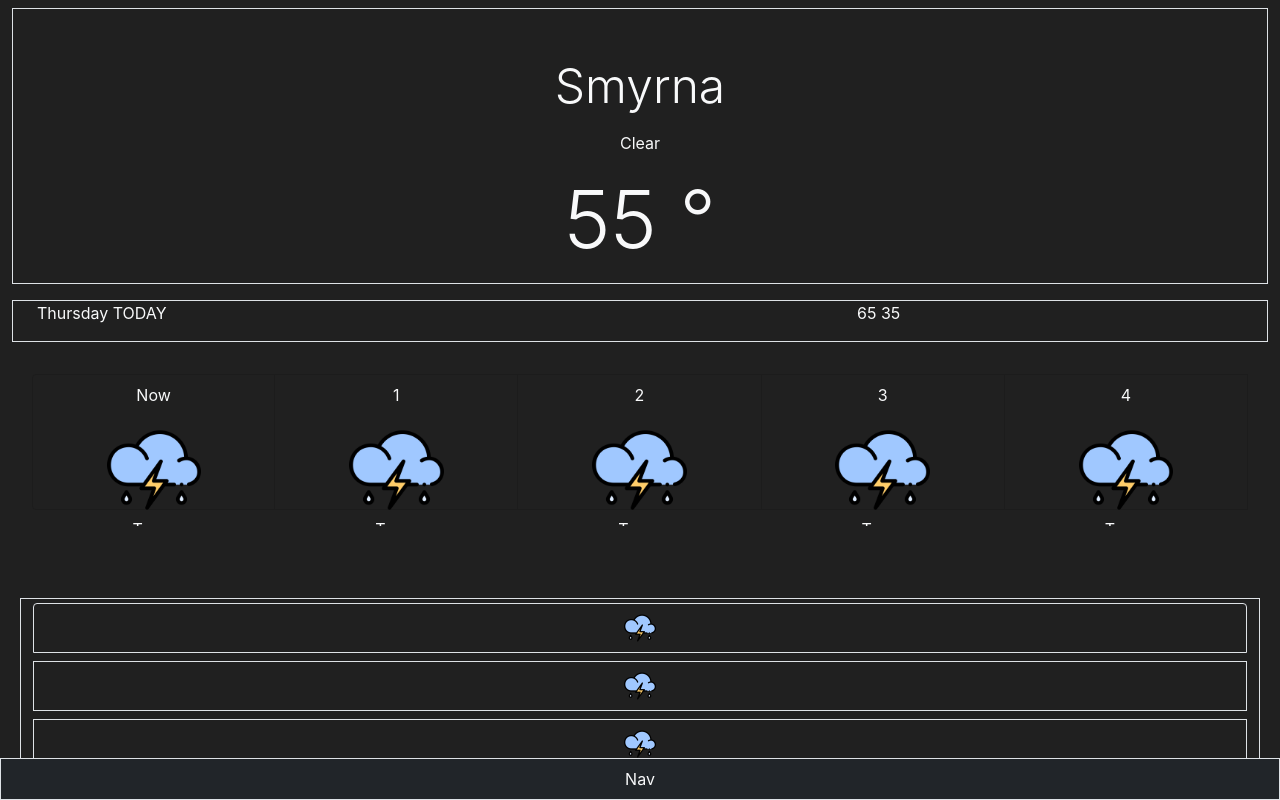
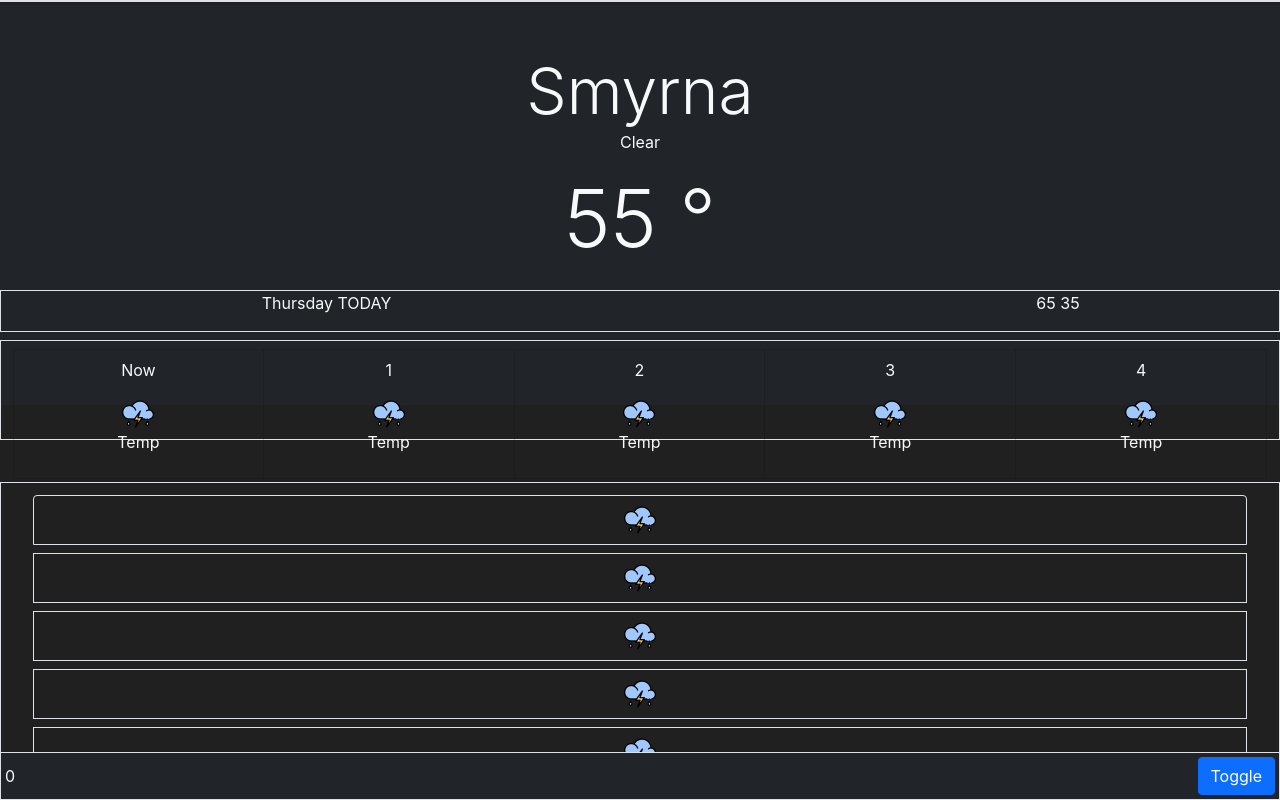
Before and after one commit to profhall/react-weather-app, a React (Create React App) app: page / in a window 1280 px wide. Built offline with nearby package versions, Linux system fonts and the light colour scheme.

Commit message:
working to perfect scrolling with fixed divs

```diff
--- a/src/comps/LocationPage/LocationPage.js
+++ b/src/comps/LocationPage/LocationPage.js
@@ -1,5 +1,5 @@
-import React, { useState } from 'react';
-import { Container, Row, Col, Navbar, ListGroup } from 'react-bootstrap';
+import React, { useState, useEffect,useRef } from 'react';
+import { Container, Row, Collapse,Col, Button, Navbar, ListGroup } from 'react-bootstrap';
 import TestIcon from  "../../images/thunderstorm.png"
 
 
@@ -14,14 +14,44 @@ const LocationPage = () => {
     const [rain, setRain] = useState(88)
     const [humidity, setHumid] = useState(66)
     // const [hourlyForecast, setHourlyForecast] = useState({"high":65,"low":35})
+    const [open, setOpen] = useState(true);
+
+    const prevScrollY = useRef(0);
+    const [goingUp, setGoingUp] = useState(false);
+    const [currentY, setY]= useState(0)
+
+    useEffect(() => {
+        console.log("Y changed", currentY)
+        if (currentY > 60 ){
+            console.log("collapse")
+            setOpen(false )
+
+        }
+        else{setOpen(true)}
+
+      }, [currentY]);
+
+    const onScroll = (e) => {
+      const currentScrollY = e.target.scrollTop;
+      if (prevScrollY.current < currentScrollY && goingUp) {
+        setGoingUp(false);
+      }
+      if (prevScrollY.current > currentScrollY && !goingUp) {
+        setGoingUp(true);
+      }
+      prevScrollY.current = currentScrollY;
+      console.log(goingUp, currentScrollY);
+      setY(currentScrollY)
+    };
+
 
     const HourlyForecast = (hours) =>{
         let forecast = []
         for(let i=0;i<hours;i++){
             forecast.push(
-                <ListGroup.Item className="bg-transparent  text-light text-center my-3" style={{"minWidth":'20%'}}>
+                <ListGroup.Item className="bg-transparent  text-light text-center my-2" style={{"minWidth":'20%'}}>
                     <p>{i == 0 ? "Now" : i}</p>
-                    <img style={{"width":"45%"}} src={TestIcon}/>
+                    <img style={{"width":"2em"}} src={TestIcon}/>
                     <p>Temp</p>
                 </ListGroup.Item>
             )
@@ -43,23 +73,36 @@ const LocationPage = () => {
     }
 
     return (
-        <Container className="h-100 text-light" fluid style={{
+        <Container onScroll={onScroll} className="h-100 text-light" fluid style={{
             "backgroundColor":`${backGround}`,
-            'overflowY':'auto'
+            'overflowY':'auto',
+            position:"fixed"
 
         }}>
-            <Navbar  className="justify-content-center h-10 border bg-dark" fixed="bottom" >
-                Nav
+            <Navbar  className="justify-content-between h-10 border bg-dark p-1" fixed="bottom" >
+
+                {currentY}
+                <Button
+                    onClick={() => setOpen(!open)}
+                    aria-controls="example-collapse-text"
+                    aria-expanded={open}
+                >
+                Toggle
+            </Button>
 
             </Navbar>
-            <Row className="justify-content-center " >
-                <Row className="h-50 justify-content-center ">
-                    <Col className="text-center bg-transparent border m-2  " sm={12} style={{"height":'80%'}} >
-                        <p className="mt-5 display-5" >{location}</p>
-                        <p className="">{condition}</p>
-                        <p className="display-1" >{temp} &deg; </p>
-                    </Col>
-                    <Row  className="bg-transparent border m-2 justify-content-between"  style={{"height":'10%'}}>
+            <Row className="justify-content-center border " >
+                <Col className="text-center bg-dark  m-1  "   sm={12} style={{zIndex:10,"height":currentY<50?'50%':"auto", "position": "fixed"}} >
+                    <Row  className="justify-content-center "  >
+                            <p className="mt-5 " >
+                                <span className="display-3 " > {location}</span> <br/>
+                            <span className="" style={{}}>{condition}</span>
+                            </p>
+
+                            <p className="display-1" style={{"display":currentY<70?'':"none"}} >{temp} &deg; </p>
+
+                        <Collapse in={open} dimension="height">
+                                <Row id="example-collapse-text"  className="bg-transparent border m-2 justify-content-between"  style={{"height":'10%'}}>
                                     <Col className=" bg-transparent"  xs={6}>
                                         <p className="text-justify">{
                                         DayOfWeek}  <span className='text-uppercase'>Today</span>
@@ -69,19 +112,23 @@ const LocationPage = () => {
                                         {highsNlows.high}    {highsNlows.low}
                                     </Col>
                                 </Row>
+                        </Collapse>
+
                     </Row>
-                <Row className="justify-content-center  h-25">
-                    <Col className="bg-transparent  m-2" >
-                        <ListGroup horizontal className="h-75" style={{"overflowX":'auto'}}>
+                    <Row className="justify-content-center border  h-25" >
+                        <Col className="bg-transparent  " >
+                            <ListGroup horizontal className="" style={{"overflowX":'auto'}}>
                                 {HourlyForecast(10)}
                             </ListGroup>
                         </Col>
                     </Row>
+                </Col>
             </Row>
-            <Row className="justify-content-center">
 
-                <Row className="justify-content-center  " style={{}}>
-                    <Col className="bg-transparent border m-2 text-center" sm >
+            <Row className="justify-content-center border " style={{ "marginTop": "60vh", "overflowY":'auto'}}>
+
+                <Row className="justify-content-center  " >
+                    <Col className="bg-transparent  m-2 text-center" sm >
                     <ListGroup  className="h-100" style={{}}>
                             {tenDayForecast(10)}
                     </ListGroup>
```
Lines whose indentation alone changed are shown as unchanged.
